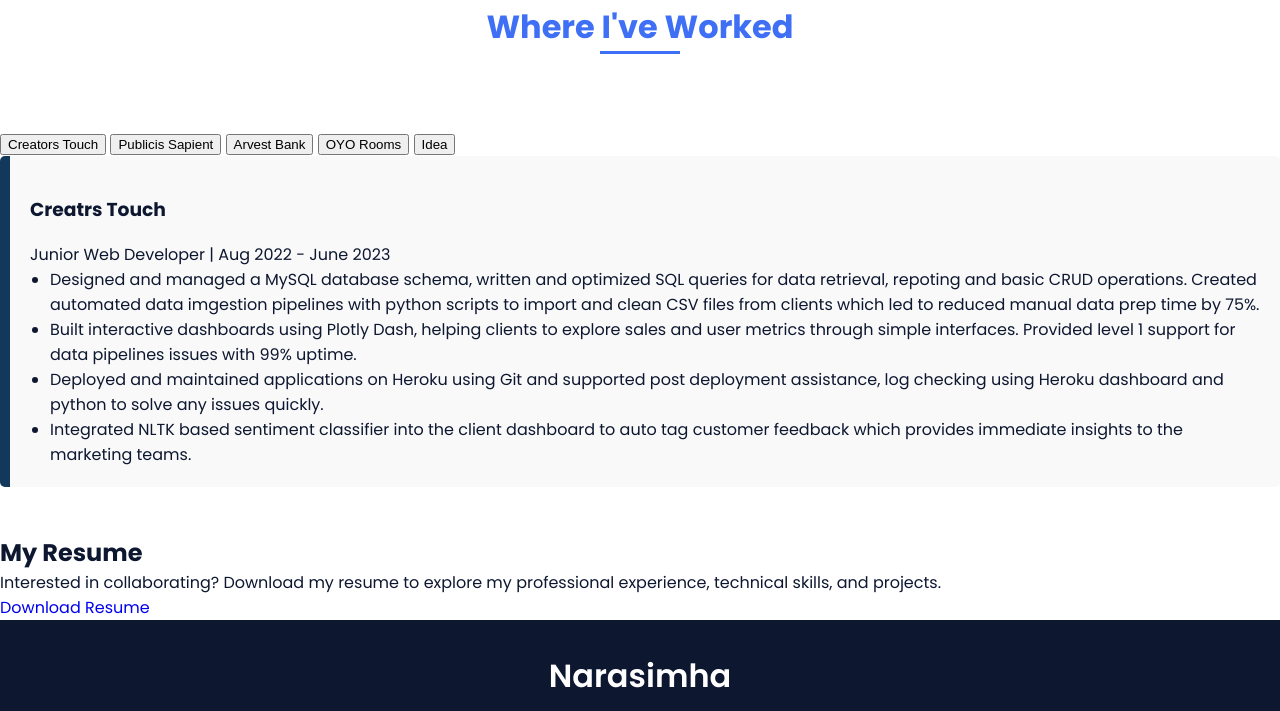
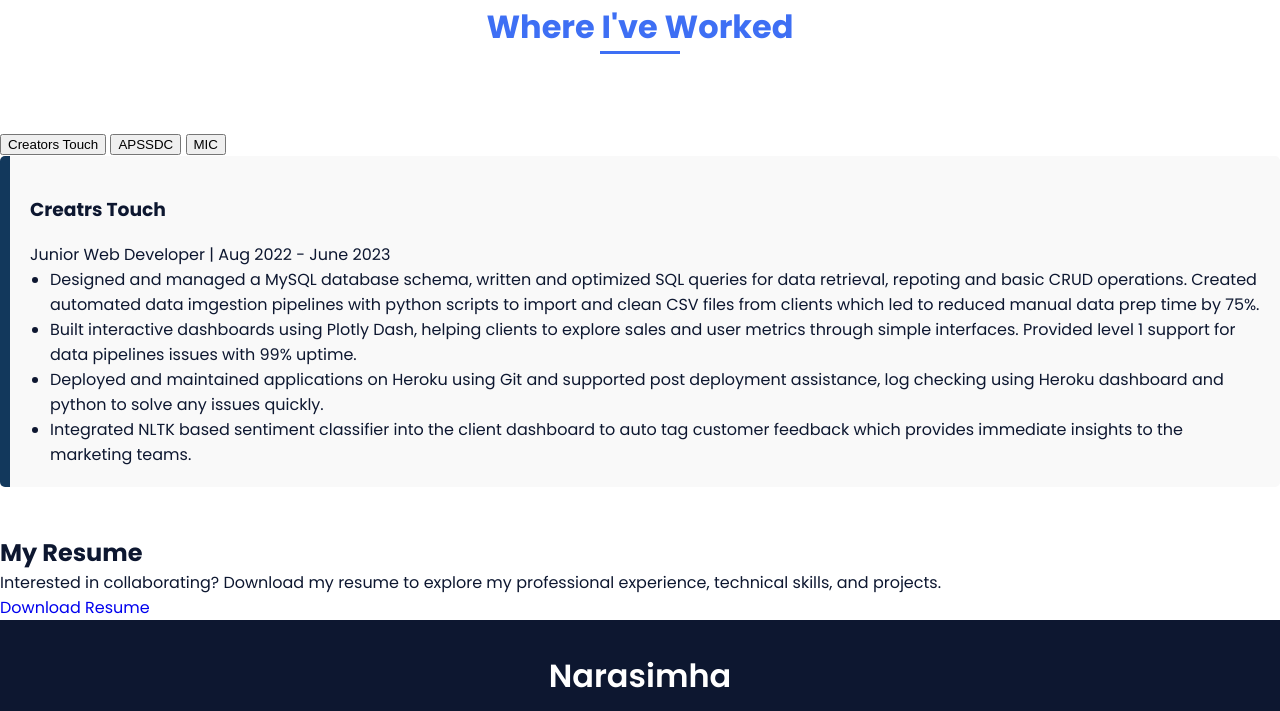
Before and after one commit to NarasimhaReddyMachha/narasimhareddymachha.github.io, a plain HTML site: page index.html in a window 1280 px wide. Shown: the part 2340-3051 px from the top of the page. Drawn offline with nearby package versions, Linux system fonts and the light colour scheme; files that its build step writes are made by us from their sources.

Commit message:
Update index.html

```diff
--- a/index.html
+++ b/index.html
@@ -157,10 +157,8 @@
         <div class="company-list-container">
             <div class="company-list">
                 <button class="company-button" data-index="0">Creators Touch</button>
-                <button class="company-button" data-index="1">Publicis Sapient</button>
-                <button class="company-button" data-index="2">Arvest Bank</button>
-                <button class="company-button" data-index="3">OYO Rooms</button>
-                <button class="company-button" data-index="4">Idea</button>
+                <button class="company-button" data-index="1">APSSDC</button>
+                <button class="company-button" data-index="2">MIC</button>
             </div>
         </div>
 
@@ -181,7 +179,7 @@
                     <p data-aos="fade-up" data-aos-delay="200">
                         Interested in collaborating? Download my resume to explore my professional experience, technical skills, and projects.
                     </p>
-                    <a href="assets/Narasimha_Reddy_Machha_Resume" download class="btn" data-aos="zoom-in" data-aos-delay="400">
+                    <a href="assets/Resume" download class="btn" data-aos="zoom-in" data-aos-delay="400">
                         Download Resume
                     </a>
                 </div>
```
